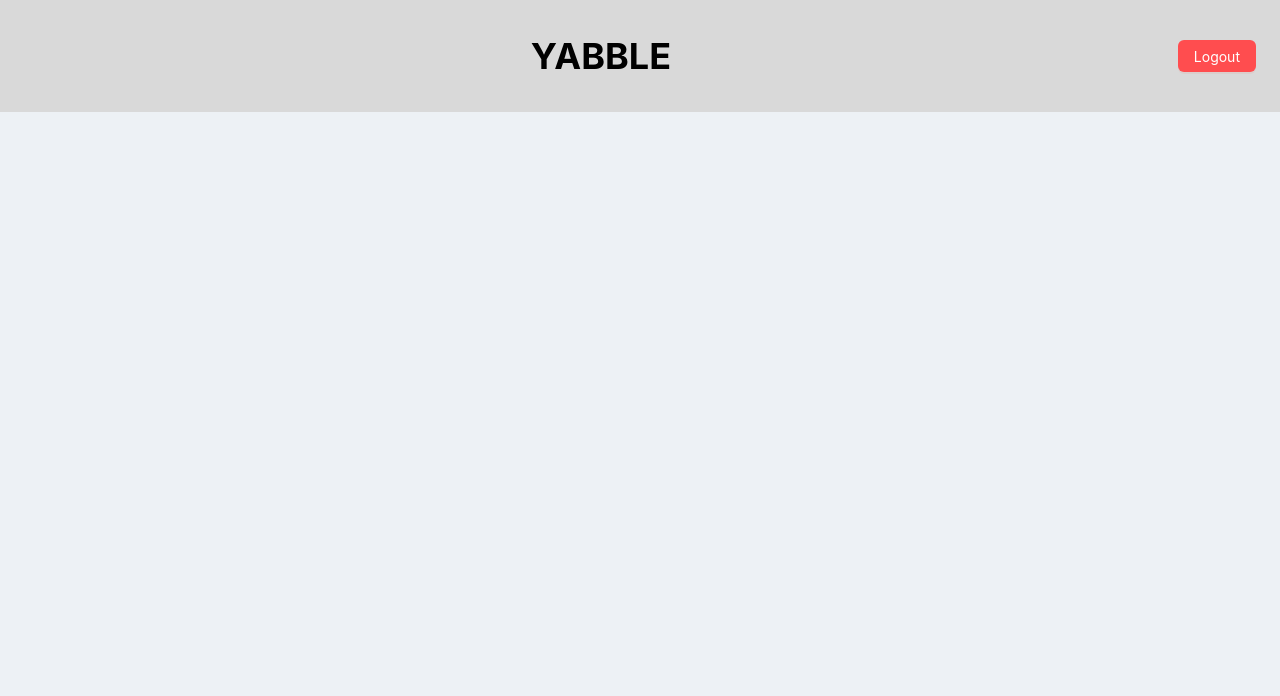
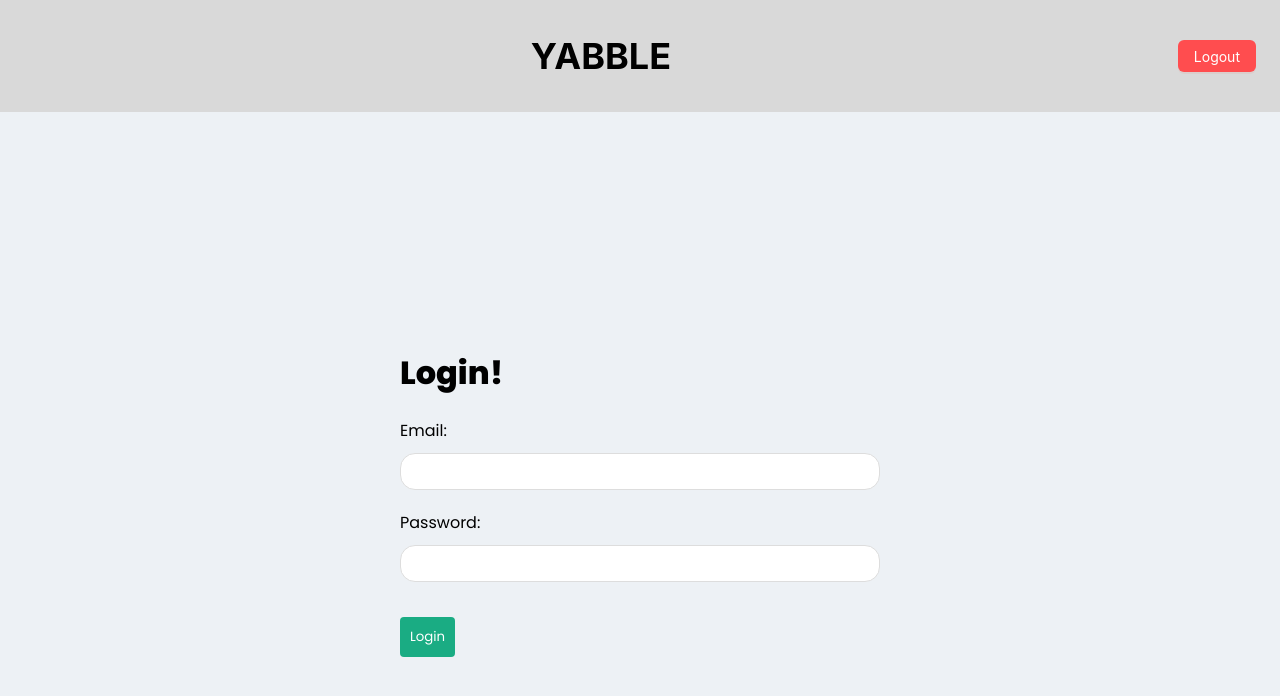
Before and after one commit to alee279/pennapps23, a React (Create React App) app in the folder frontend/: page /login in a window 1280 px wide. Before the commit this address had no page. Shown: the top 696 px of the page. Built offline with nearby package versions, Linux system fonts and the light colour scheme.

Commit message:
added route for login

```diff
--- a/frontend/src/App.js
+++ b/frontend/src/App.js
@@ -5,6 +5,7 @@ import NavBar from './components/NavBar';
 // Pages
 import SignUp from './pages/SignUp';
 import Home from './pages/Home';
+import Login from './pages/Login'
 import ChatPage from './pages/Chat';
 
 function App() {
@@ -37,6 +38,9 @@ function App() {
           <Route path="/chat"
                  element={<ChatPage/>}
           />
+          <Route path='/login'
+                 element={<Login/>}
+          />
         </Routes>
       </div>
       </BrowserRouter>
--- a/frontend/src/pages/Chat.js
+++ b/frontend/src/pages/Chat.js
@@ -11,24 +11,24 @@ const ChatPage = () => {
 
     useEffect(() => {
         const getChatLog = async () => {
-            let response = await fetch('http://localhost:4000/chat/getChatLog', {
+            const response = await fetch('http://localhost:4000/chat/getChatLog', {
                 method: 'POST',
                 headers: {'Content-Type': 'application/json'},
                 body: JSON.stringify({ userOne: user, userTwo: chattingUser })
                 });
-            let json = await response.json();
+            const json = await response.json();
             if (response.ok) {
                 setChatId(json.chatId);
                 setMessages([...messages, ...json.messages]);
             } else {
-                response = await fetch('http://localhost:4000/chat/create', {
+                const responseTwo = await fetch('http://localhost:4000/chat/create', {
                     method: 'POST',
                     headers: {'Content-Type': 'application/json'},
                     body: JSON.stringify({ userOne: user, userTwo: chattingUser })
                 });
-                json = response.json();
-                if (response.ok) {
-                    setChatId(json.chatId);
+                const jsonTwo= responseTwo.json();
+                if (responseTwo.ok) {
+                    setChatId(jsonTwo.chatId);
                     setMessages([]);
                 }
             }
@@ -77,7 +77,7 @@ const ChatPage = () => {
             <h1 id="chat-header">Chatting with {chattingUser}</h1>
             <div className="chat-page">
                 <div className="chatbox" id='chatbox'>
-                    {messages.map((m) => (<div className={m.user == user ? 'user message' : 'chatter message'}><p>{m.message}</p></div>))}
+                    {messages.map((m) => (<div className={m.user === user ? 'user message' : 'chatter message'}><p>{m.message}</p></div>))}
                 </div>
                 <div className="send-message">
                     <form onSubmit={handleSubmit}>
--- /dev/null
+++ b/frontend/src/pages/Login.js
@@ -0,0 +1,58 @@
+import { useState } from 'react';
+import { ExclamationCircleFilled } from '@ant-design/icons'
+
+
+const Login = () => {
+    const [error, setError] = useState(null);
+    const [isLoading, setIsLoading] = useState(null);
+    const [email, setEmail] = useState('');
+    const [password, setPassword] = useState('');
+
+    const handleSubmit = async (e) => {
+        e.preventDefault();
+        setIsLoading(true);
+        const response = await fetch('http://localhost:4000/users/login', {
+            method: 'POST',
+            headers: {'Content-Type': 'application/json'},
+            body: JSON.stringify({ email, password})
+        });
+
+        const json = await response.json();
+
+        if (!response.ok) {
+            setIsLoading(false);
+            setError(json.error);
+        }
+
+        if (response.ok) {
+            // save the user to local storage
+            localStorage.setItem('user', JSON.stringify(json));
+            setIsLoading(false);
+        }
+    }
+
+    return (
+        <div className="signup-page">
+            <form className='signup-form' onSubmit={handleSubmit} noValidate>
+                <h1>Login!</h1>
+                <label>Email:</label>
+                <input
+                    type="email"
+                    onChange={(e) => setEmail(e.target.value)}
+                    value={email}
+                />
+
+                <label>Password:</label>
+                <input
+                    type="password"
+                    onChange={(e) => setPassword(e.target.value)}
+                    value={password}
+                />
+                <button disabled={isLoading}>Login</button>
+                {error && <div className="error"><ExclamationCircleFilled className="exclamation-error"/> {error}</div>}
+            </form>
+        </div>
+    )
+}
+
+export default Login
```
